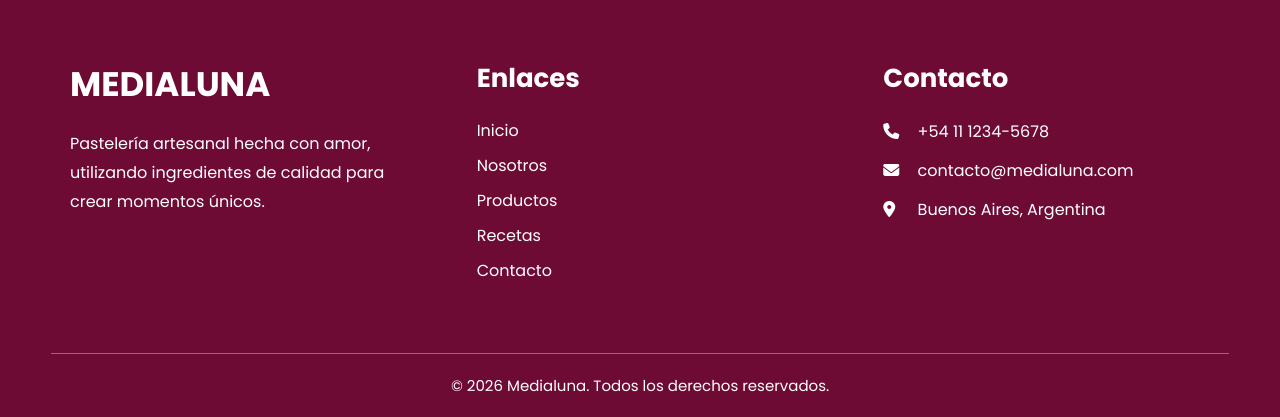
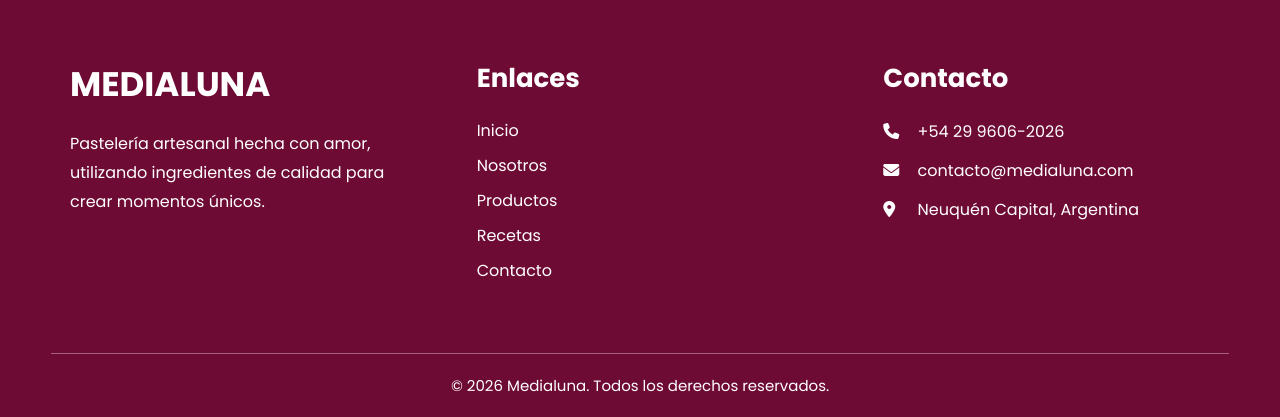
Before and after one commit to luciaamarquez/reposteria.medialuna, a PHP site: page /index.php in a window 1280 px wide. Shown: the part 2922-3339 px from the top of the page. Run offline with PHP 8.4, Linux system fonts and the light colour scheme.

Commit message:
Cambio contacto

```diff
--- a/includes/footer.php
+++ b/includes/footer.php
@@ -33,9 +33,9 @@
 
             <h3>Contacto</h3>
 
-            <p><i class="fa-solid fa-phone"></i> +54 11 1234-5678</p>
+            <p><i class="fa-solid fa-phone"></i> +54 29 9606-2026</p>
             <p><i class="fa-solid fa-envelope"></i> contacto@medialuna.com</p>
-            <p><i class="fa-solid fa-location-dot"></i> Buenos Aires, Argentina</p>
+            <p><i class="fa-solid fa-location-dot"></i> Neuquén Capital, Argentina</p>
 
         </div>
 
```
